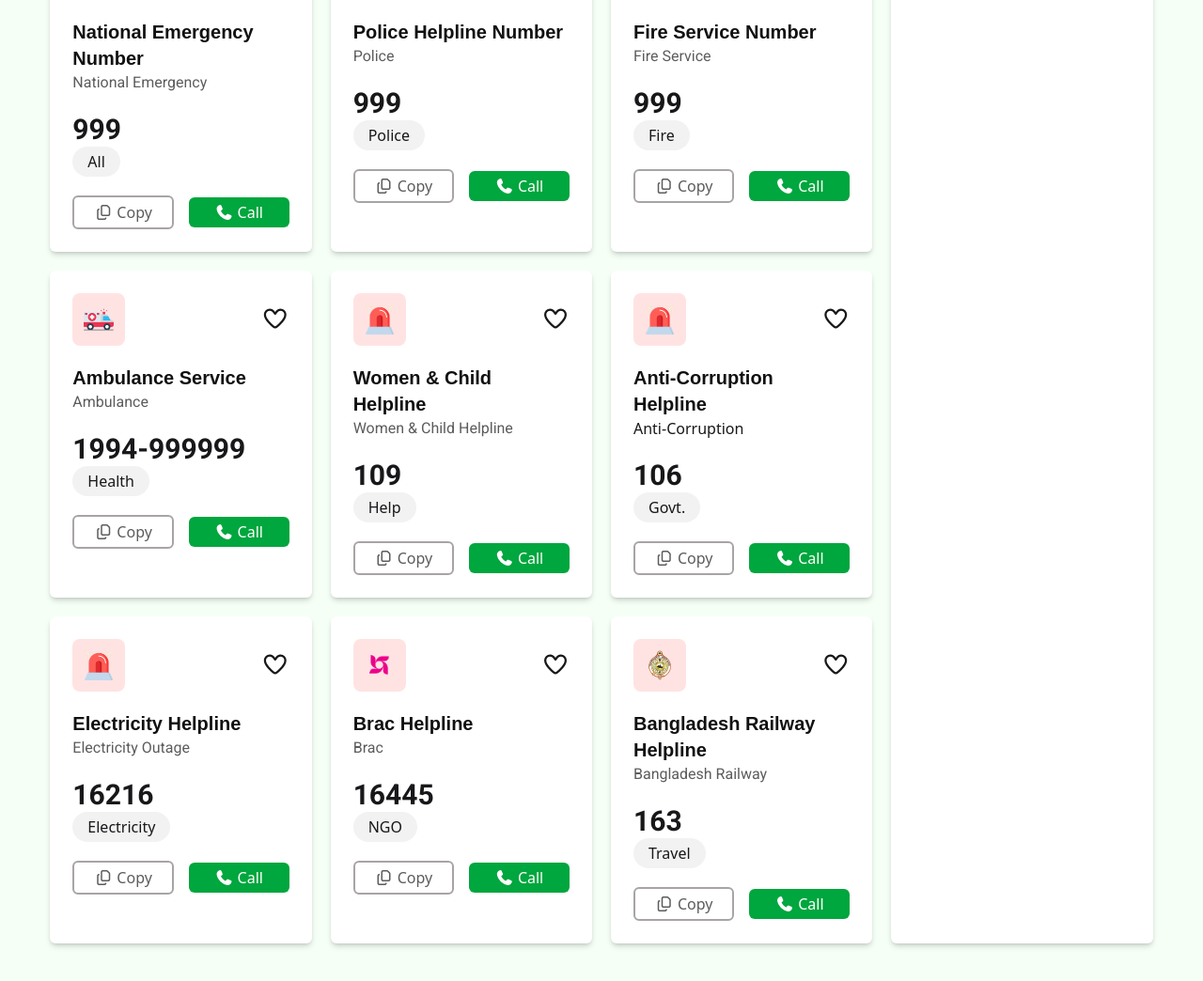
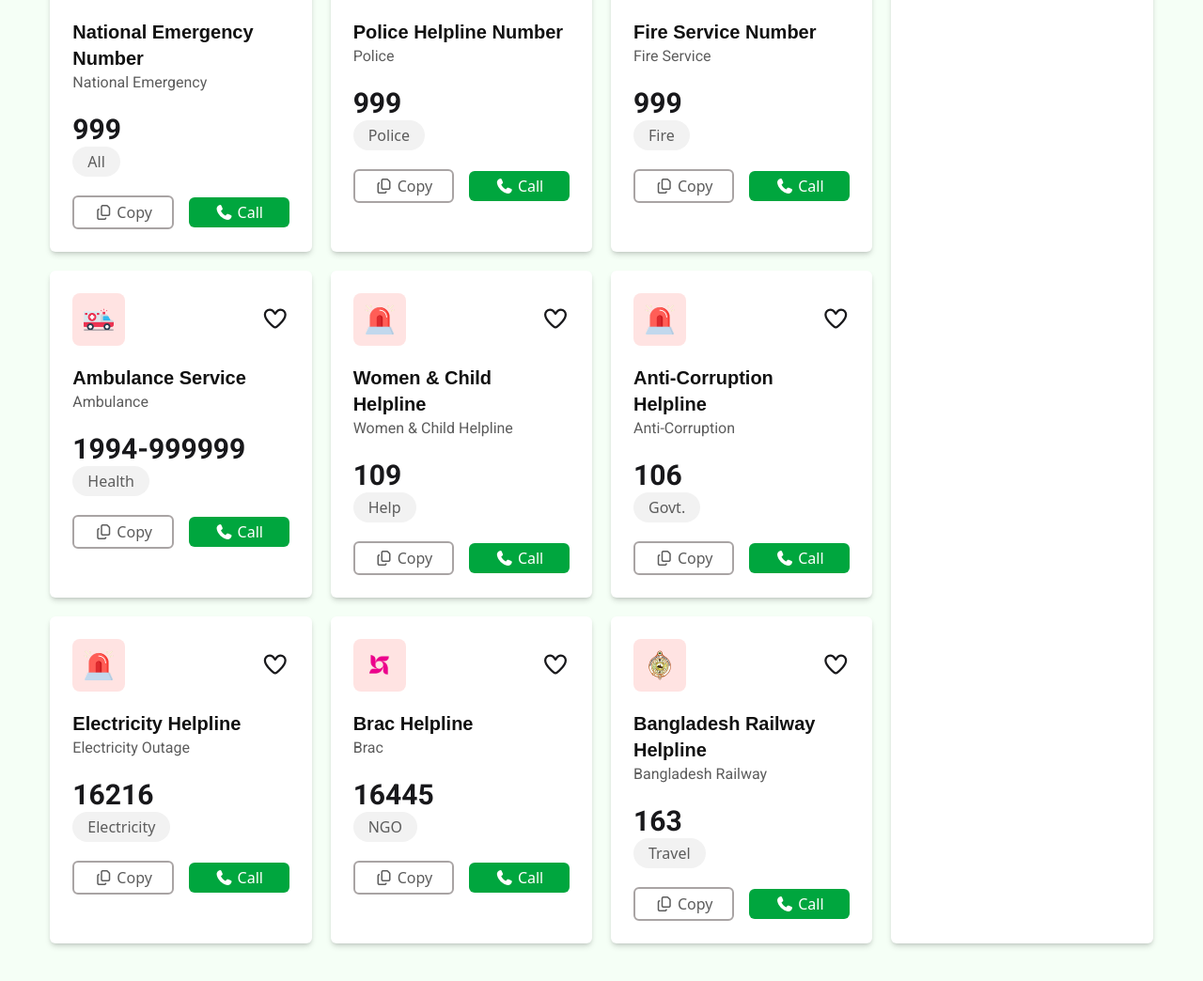
Before and after one commit to Moksina-Akter/Ph-Assignment-05, a plain HTML site: page index.html in a window 1280 px wide. Shown: the part 520-1564 px from the top of the page at 94% size. Drawn offline with nearby package versions, Linux system fonts and the light colour scheme; a web font is replaced by a local one.

Commit message:
color change

```diff
--- a/index.html
+++ b/index.html
@@ -120,7 +120,7 @@
                 </div>
                 <div class="">
                     <h1  class="number roboto font-bold text-3xl">999</h1>
-                    <button class="bg-[#f2f2f2] rounded-2xl py-1 px-4">All</button>
+                    <button class="bg-[#f2f2f2] text-[#5c5c5c] rounded-2xl py-1 px-4">All</button>
                 </div>
                 <div class="flex justify-between items-center gap-4">
                     <button class="copyBtn w-1/2 hover:bg-gray-400 hover:text-white text-[#5c5c5c] border-2 rounded-md px-4 py-1 border-[#a9a4a4] font-normal"><i  class="fa-regular fa-copy "></i> Copy</button>
@@ -145,7 +145,7 @@
                 </div>
                 <div class="">
                     <h1 class="number roboto font-bold text-3xl">999</h1>
-                    <button class="bg-[#f2f2f2] rounded-2xl py-1 px-4">Police</button>
+                    <button class="bg-[#f2f2f2] text-[#5c5c5c] rounded-2xl py-1 px-4">Police</button>
                 </div>
                 <div class="flex justify-between items-center gap-4">
                     <button class="copyBtn w-1/2 hover:bg-gray-400 hover:text-white text-[#5c5c5c] border-2 rounded-md px-4 py-1 border-[#a9a4a4] font-normal"><i class="fa-regular fa-copy "></i> Copy</button>
@@ -170,7 +170,7 @@
                 </div>
                 <div class="">
                     <h1 class="number roboto font-bold text-3xl">999</h1>
-                    <button class="bg-[#f2f2f2] rounded-2xl py-1 px-4">Fire</button>
+                    <button class="bg-[#f2f2f2] text-[#5c5c5c] rounded-2xl py-1 px-4">Fire</button>
                 </div>
                 <div class="flex justify-between items-center gap-4">
                     <button class="copyBtn w-1/2 hover:bg-gray-400 hover:text-white text-[#5c5c5c] border-2 rounded-md px-4 py-1 border-[#a9a4a4] font-normal"><i class="fa-regular fa-copy "></i> Copy</button>
@@ -195,7 +195,7 @@
                 </div>
                 <div class="">
                     <h1 class="number roboto font-bold text-3xl">1994-999999</h1>
-                    <button class="bg-[#f2f2f2] rounded-2xl py-1 px-4">Health</button>
+                    <button class="bg-[#f2f2f2] text-[#5c5c5c] rounded-2xl py-1 px-4">Health</button>
                 </div>
                 <div class="flex justify-between items-center gap-4">
                     <button class="copyBtn w-1/2 hover:bg-gray-400 hover:text-white text-[#5c5c5c] border-2 rounded-md px-4 py-1 border-[#a9a4a4] font-normal"><i class="fa-regular fa-copy "></i> Copy</button>
@@ -220,7 +220,7 @@
                 </div>
                 <div class="">
                     <h1 class="number roboto font-bold text-3xl">109</h1>
-                    <button class="bg-[#f2f2f2] rounded-2xl py-1 px-4">Help</button>
+                    <button class="bg-[#f2f2f2] text-[#5c5c5c] rounded-2xl py-1 px-4">Help</button>
                 </div>
                 <div class="flex justify-between items-center gap-4">
                     <button class="copyBtn w-1/2 hover:bg-gray-400 hover:text-white text-[#5c5c5c] border-2 rounded-md px-4 py-1 border-[#a9a4a4] font-normal"><i class="fa-regular fa-copy "></i> Copy</button>
@@ -241,11 +241,11 @@
                 </div>
                 <div class="">
                     <h1 class="cardHeading hind-madurai text-xl font-bold text-[#111111]">Anti-Corruption Helpline</h1>
-                    <p class="roboto text-[#5c5c5c] "></p>Anti-Corruption
+                    <p class="roboto text-[#5c5c5c] ">Anti-Corruption</p>
                 </div>
                 <div class="">
                     <h1 class="number roboto font-bold text-3xl">106</h1>
-                    <button class="bg-[#f2f2f2] rounded-2xl py-1 px-4">Govt.</button>
+                    <button class="bg-[#f2f2f2] text-[#5c5c5c] rounded-2xl py-1 px-4">Govt.</button>
                 </div>
                 <div class="flex justify-between items-center gap-4">
                     <button class="copyBtn w-1/2 hover:bg-gray-400 hover:text-white  text-[#5c5c5c] border-2 rounded-md px-4 py-1 border-[#a9a4a4] font-normal"><i class="fa-regular fa-copy "></i> Copy</button>
@@ -270,7 +270,7 @@
                 </div>
                 <div class="">
                     <h1 class="number roboto font-bold text-3xl">16216</h1>
-                    <button class="bg-[#f2f2f2] rounded-2xl py-1 px-4">Electricity</button>
+                    <button class="bg-[#f2f2f2] text-[#5c5c5c] rounded-2xl py-1 px-4">Electricity</button>
                 </div>
                 <div class="flex justify-between items-center gap-4">
                     <button class="copyBtn w-1/2 hover:bg-gray-400 hover:text-white text-[#5c5c5c] border-2 rounded-md px-4 py-1 border-[#a9a4a4] font-normal"><i class="fa-regular fa-copy "></i> Copy</button>
@@ -295,7 +295,7 @@
                 </div>
                 <div class="">
                     <h1 class="number roboto font-bold text-3xl">16445</h1>
-                    <button class="bg-[#f2f2f2] rounded-2xl py-1 px-4">NGO</button>
+                    <button class="bg-[#f2f2f2] text-[#5c5c5c] rounded-2xl py-1 px-4">NGO</button>
                 </div>
                 <div class="flex justify-between items-center gap-4">
                     <button class="copyBtn w-1/2 hover:bg-gray-400 hover:text-white text-[#5c5c5c] border-2 rounded-md px-4 py-1 border-[#a9a4a4] font-normal"><i class="fa-regular fa-copy "></i> Copy</button>
@@ -320,7 +320,7 @@
                 </div>
                 <div class="">
                     <h1 class="number roboto font-bold text-3xl">163</h1>
-                    <button class="bg-[#f2f2f2] rounded-2xl py-1 px-4">Travel</button>
+                    <button class="bg-[#f2f2f2] text-[#5c5c5c] rounded-2xl py-1 px-4">Travel</button>
                 </div>
                 <div class="flex justify-between items-center gap-4">
                     <button class="copyBtn w-1/2 hover:bg-gray-400 hover:text-white text-[#5c5c5c] border-2 rounded-md px-4 py-1 border-[#a9a4a4] font-normal"><i class="fa-regular fa-copy "></i> Copy</button>
```
